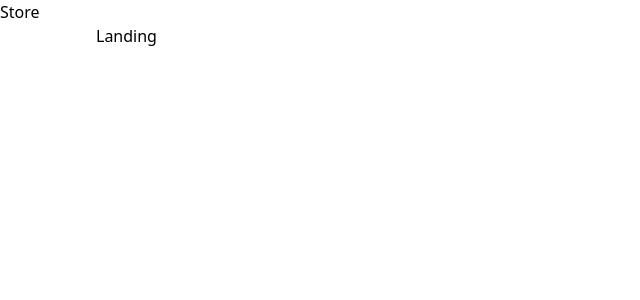
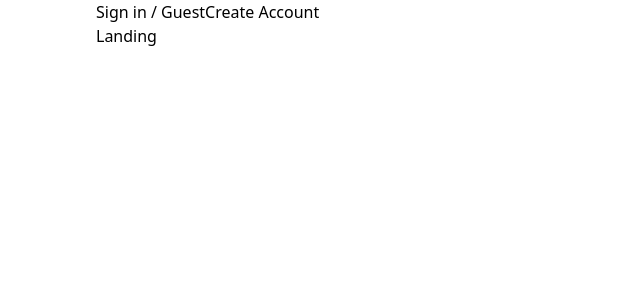
Before and after one commit to radu-bordea/ReactStore, a React (Vite) app: page / in a window 1280 px wide. Shown: the top 300 px of the page, without its empty margins (0-640 px from the left). Built offline with nearby package versions, Linux system fonts and the light colour scheme.

Commit message:
set up Header Component

```diff
--- /dev/null
+++ b/src/components/Header.jsx
@@ -0,0 +1,22 @@
+import { Link } from "react-router-dom"
+
+const Header = () => {
+  return (
+    <header className="bg-neutral py-2 text-neutral-content">
+        <div className="align-element flex justify-center sm:justify-end">
+            {/* USER */}
+            {/* LINKS */}
+            <div className="flex gap-x-6 justify-center items-center">
+                <Link to='/login' className="link link-hover text-xs sm:text-sm">
+                    Sign in / Guest
+                </Link>
+                <Link to='/register' className="link link-hover text-xs sm:text-sm">
+                    Create Account
+                </Link>
+            </div>
+        </div>
+    </header>
+  )
+}
+
+export default Header
--- a/src/components/index.js
+++ b/src/components/index.js
@@ -1,2 +1,3 @@
 export { default as FormInput } from "./FormInput";
 export { default as SubmitBtn } from "./SubmitBtn";
+export { default as Header } from "./Header";
--- a/src/pages/HomeLayout.jsx
+++ b/src/pages/HomeLayout.jsx
@@ -1,11 +1,10 @@
 import { Outlet } from "react-router-dom";
+import { Header } from "../components";
 
 const HomeLayout = () => {
   return (
     <>
-      <nav>
-        <span className="text-4xl text-primary">Store</span>
-      </nav>
+      <Header />
       <section className="align-element py-20">
         <Outlet />
       </section>
```
